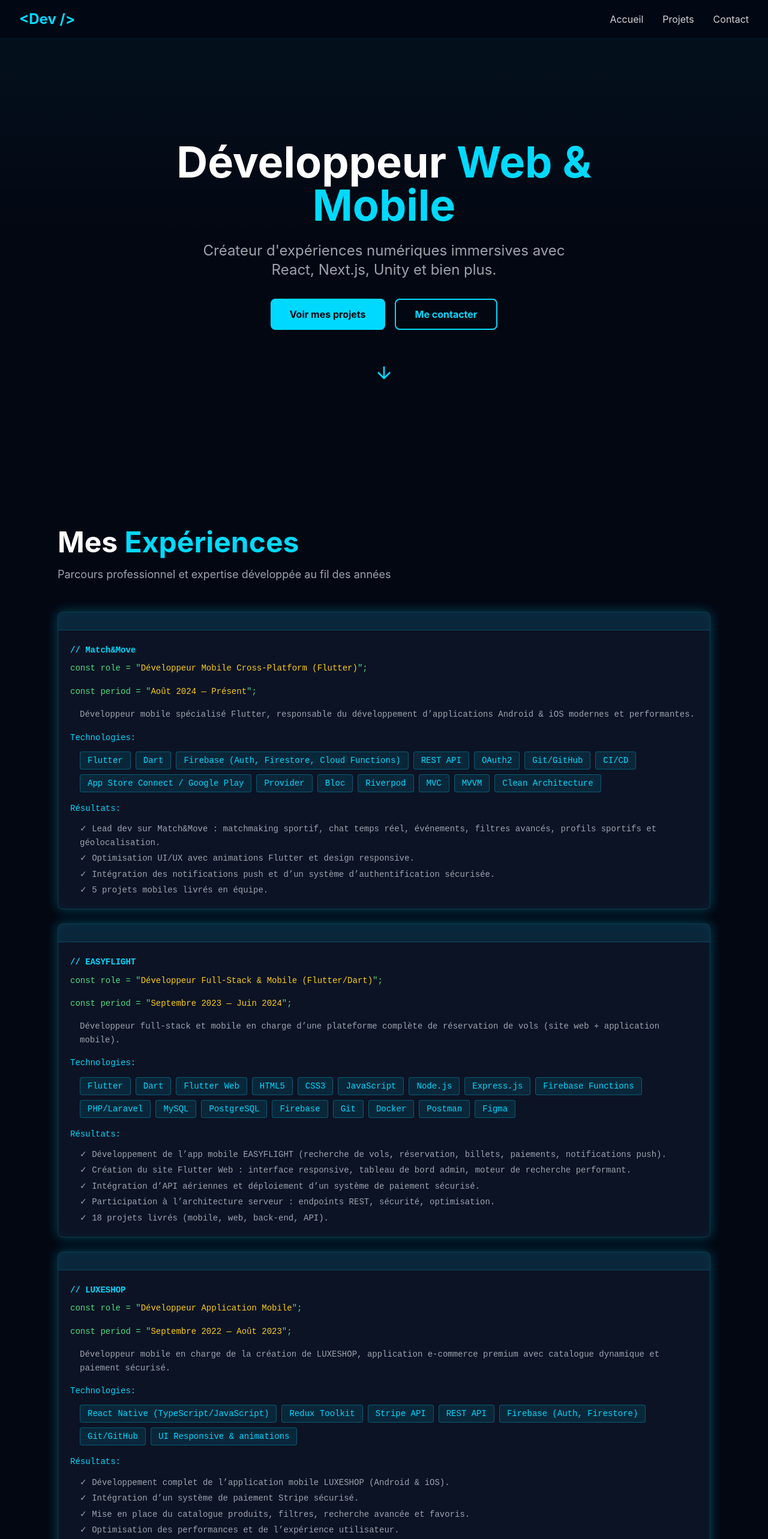
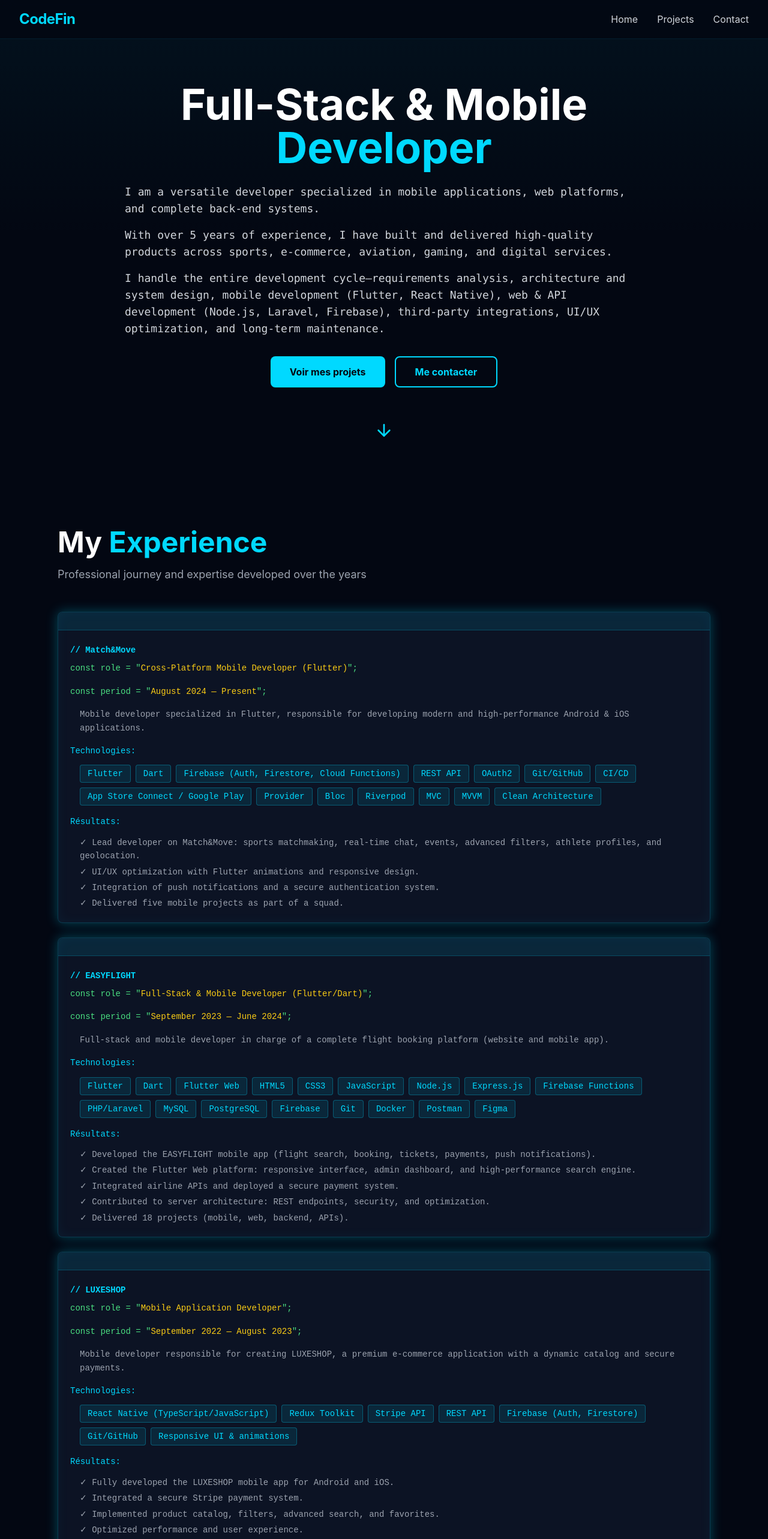
Before and after one commit to Ezahrani/Portfolio-Ezahrani-ayoub, a Next.js app: page / in a window 1280 px wide. Shown: the top 2566 px of the page at 60% size. Built offline with nearby package versions, Linux system fonts and the light colour scheme.

Commit message:
Translate site content and refresh branding

```diff
--- a/src/app/contact/page.tsx
+++ b/src/app/contact/page.tsx
@@ -19,10 +19,10 @@ export default function ContactPage() {
           className="max-w-4xl mx-auto text-center"
         >
           <h1 className="text-5xl md:text-6xl font-bold text-white mb-6">
-            Travaillons <span className="text-accent">ensemble</span>
+            Let’s <span className="text-accent">Work Together</span>
           </h1>
           <p className="text-gray-400 text-lg">
-            Vous avez un projet en tête ? Je serais ravi de discuter avec vous et de transformer vos idées en réalité.
+            Do you have a project in mind? I’d be happy to discuss it with you and help turn your ideas into reality.
           </p>
         </motion.div>
       </section>
@@ -39,7 +39,7 @@ export default function ContactPage() {
           >
             {/* Name */}
             <div>
-              <label className="block text-white font-medium mb-2">Votre nom</label>
+              <label className="block text-white font-medium mb-2">Your Name</label>
               <input
                 type="text"
                 placeholder="John Doe"
@@ -59,10 +59,10 @@ export default function ContactPage() {
 
             {/* Subject */}
             <div>
-              <label className="block text-white font-medium mb-2">Sujet</label>
+              <label className="block text-white font-medium mb-2">Subject</label>
               <input
                 type="text"
-                placeholder="Développement d'une application web"
+                placeholder="Web Application Development"
                 className="w-full px-4 py-3 bg-dark-800 border border-accent/20 rounded-lg text-white placeholder-gray-500 focus:outline-none focus:border-accent transition-colors"
               />
             </div>
@@ -71,7 +71,7 @@ export default function ContactPage() {
             <div>
               <label className="block text-white font-medium mb-2">Message</label>
               <textarea
-                placeholder="Décrivez votre projet..."
+                placeholder="Describe your project..."
                 rows={6}
                 className="w-full px-4 py-3 bg-dark-800 border border-accent/20 rounded-lg text-white placeholder-gray-500 focus:outline-none focus:border-accent transition-colors resize-none"
               />
@@ -90,45 +90,6 @@ export default function ContactPage() {
         </div>
       </section>
 
-      {/* Social Links */}
-      <section className="py-20 px-4 md:px-8 bg-dark-900/50">
-        <div className="max-w-6xl mx-auto">
-          <motion.div
-            initial={{ opacity: 0, y: 20 }}
-            whileInView={{ opacity: 1, y: 0 }}
-            transition={{ duration: 0.6 }}
-            viewport={{ once: true }}
-            className="text-center mb-12"
-          >
-            <h2 className="text-4xl font-bold text-white mb-4">
-              Retrouvez-moi sur les <span className="text-accent">réseaux</span>
-            </h2>
-          </motion.div>
-
-          <div className="flex flex-wrap justify-center gap-6">
-            {[
-              { icon: Mail, label: 'Email', href: 'mailto:contact@example.com' },
-              { icon: Linkedin, label: 'LinkedIn', href: '#' },
-              { icon: Github, label: 'GitHub', href: '#' },
-              { icon: Twitter, label: 'Twitter', href: '#' },
-            ].map((social, index) => (
-              <motion.a
-                key={index}
-                href={social.href}
-                initial={{ opacity: 0, y: 20 }}
-                whileInView={{ opacity: 1, y: 0 }}
-                transition={{ duration: 0.6, delay: index * 0.1 }}
-                viewport={{ once: true }}
-                className="flex items-center gap-3 px-6 py-3 bg-dark-800 border border-accent/20 rounded-lg hover:border-accent/50 hover:bg-accent/10 transition-all group"
-              >
-                <social.icon className="text-accent group-hover:scale-110 transition-transform" size={24} />
-                <span className="text-white font-medium">{social.label}</span>
-              </motion.a>
-            ))}
-          </div>
-        </div>
-      </section>
-
       {/* Footer */}
       <Footer />
     </main>
--- a/src/app/page.tsx
+++ b/src/app/page.tsx
@@ -9,10 +9,10 @@ import { motion } from 'framer-motion'
 const experiences = [
   {
     company: 'Match&Move',
-    role: 'Développeur Mobile Cross-Platform (Flutter)',
-    period: 'Août 2024 — Présent',
+    role: 'Cross-Platform Mobile Developer (Flutter)',
+    period: 'August 2024 — Present',
     description:
-      "Développeur mobile spécialisé Flutter, responsable du développement d’applications Android & iOS modernes et performantes.",
+      'Mobile developer specialized in Flutter, responsible for developing modern and high-performance Android & iOS applications.',
     technologies: [
       'Flutter',
       'Dart',
@@ -30,18 +30,18 @@ const experiences = [
       'Clean Architecture',
     ],
     achievements: [
-      'Lead dev sur Match&Move : matchmaking sportif, chat temps réel, événements, filtres avancés, profils sportifs et géolocalisation.',
-      'Optimisation UI/UX avec animations Flutter et design responsive.',
-      'Intégration des notifications push et d’un système d’authentification sécurisée.',
-      '5 projets mobiles livrés en équipe.',
+      'Lead developer on Match&Move: sports matchmaking, real-time chat, events, advanced filters, athlete profiles, and geolocation.',
+      'UI/UX optimization with Flutter animations and responsive design.',
+      'Integration of push notifications and a secure authentication system.',
+      'Delivered five mobile projects as part of a squad.',
     ],
   },
   {
     company: 'EASYFLIGHT',
-    role: 'Développeur Full-Stack & Mobile (Flutter/Dart)',
-    period: 'Septembre 2023 — Juin 2024',
+    role: 'Full-Stack & Mobile Developer (Flutter/Dart)',
+    period: 'September 2023 — June 2024',
     description:
-      "Développeur full-stack et mobile en charge d’une plateforme complète de réservation de vols (site web + application mobile).",
+      'Full-stack and mobile developer in charge of a complete flight booking platform (website and mobile app).',
     technologies: [
       'Flutter',
       'Dart',
@@ -62,19 +62,19 @@ const experiences = [
       'Figma',
     ],
     achievements: [
-      "Développement de l’app mobile EASYFLIGHT (recherche de vols, réservation, billets, paiements, notifications push).",
-      'Création du site Flutter Web : interface responsive, tableau de bord admin, moteur de recherche performant.',
-      'Intégration d’API aériennes et déploiement d’un système de paiement sécurisé.',
-      'Participation à l’architecture serveur : endpoints REST, sécurité, optimisation.',
-      '18 projets livrés (mobile, web, back-end, API).',
+      'Developed the EASYFLIGHT mobile app (flight search, booking, tickets, payments, push notifications).',
+      'Created the Flutter Web platform: responsive interface, admin dashboard, and high-performance search engine.',
+      'Integrated airline APIs and deployed a secure payment system.',
+      'Contributed to server architecture: REST endpoints, security, and optimization.',
+      'Delivered 18 projects (mobile, web, backend, APIs).',
     ],
   },
   {
     company: 'LUXESHOP',
-    role: 'Développeur Application Mobile',
-    period: 'Septembre 2022 — Août 2023',
+    role: 'Mobile Application Developer',
+    period: 'September 2022 — August 2023',
     description:
-      "Développeur mobile en charge de la création de LUXESHOP, application e-commerce premium avec catalogue dynamique et paiement sécurisé.",
+      'Mobile developer responsible for creating LUXESHOP, a premium e-commerce application with a dynamic catalog and secure payments.',
     technologies: [
       'React Native (TypeScript/JavaScript)',
       'Redux Toolkit',
@@ -82,41 +82,41 @@ const experiences = [
       'REST API',
       'Firebase (Auth, Firestore)',
       'Git/GitHub',
-      'UI Responsive & animations',
+      'Responsive UI & animations',
     ],
     achievements: [
-      "Développement complet de l’application mobile LUXESHOP (Android & iOS).",
-      'Intégration d’un système de paiement Stripe sécurisé.',
-      'Mise en place du catalogue produits, filtres, recherche avancée et favoris.',
-      'Optimisation des performances et de l’expérience utilisateur.',
-      'Création d’une interface moderne et minimaliste adaptée au haut de gamme.',
-      'Livraison du projet avec maintenance et optimisation continue.',
+      'Fully developed the LUXESHOP mobile app for Android and iOS.',
+      'Integrated a secure Stripe payment system.',
+      'Implemented product catalog, filters, advanced search, and favorites.',
+      'Optimized performance and user experience.',
+      'Designed a modern, minimalist interface for premium retail.',
+      'Delivered the project with continuous maintenance and optimization.',
     ],
   },
   {
     company: 'Unity & C# Freelance',
-    role: 'Développeur Jeux Vidéo 2D / 3D',
-    period: 'Janvier 2019 — Août 2022',
+    role: '2D/3D Video Game Developer',
+    period: 'January 2019 — August 2022',
     description:
-      'Développeur jeux vidéo freelance spécialisé dans la création de jeux 2D et 3D avec Unity, de la conception à la publication multi-plateformes.',
+      'Freelance game developer specializing in 2D and 3D games with Unity, from concept to multi-platform publishing.',
     technologies: [
       'Unity Engine (2019–2022)',
-      'C# (Architecture, Gameplay, IA, Systèmes)',
+      'C# (Architecture, Gameplay, AI, Systems)',
       'Blender',
       'Photoshop',
       'Illustrator',
       'Git/GitHub',
       'Unity Asset Store',
-      'UI/UX Unity Canvas',
+      'Unity UI/UX',
       'Animations',
       'VFX',
     ],
     achievements: [
-      'Création de plus de 14 jeux vidéo : runners, puzzles, RPG légers, jeux de tir 3D, plateformes 2D.',
-      'Développement de systèmes complets : contrôles joueur, IA ennemies, gestion des niveaux, inventaires, scoring, menus et HUD.',
-      'Optimisation des performances pour Android/iOS et publication en white label.',
-      'Collaboration avec artistes 2D/3D pour intégrer assets, animations et effets.',
-      'Livraison de projets complets avec documentation technique et maintenance.',
+      'Created more than 14 video games: runners, puzzles, casual RPGs, 3D shooters, and 2D platformers.',
+      'Developed complete systems: player controls, enemy AI, level management, inventories, scoring, menus, and HUD.',
+      'Optimized performance for Android/iOS and published white-label releases.',
+      'Collaborated with 2D/3D artists to integrate assets, animations, and visual effects.',
+      'Delivered full projects with technical documentation and post-launch support.',
     ],
   },
 ]
@@ -139,10 +139,10 @@ export default function Home() {
           className="mb-12"
         >
           <h2 className="text-4xl md:text-5xl font-bold text-white mb-4">
-            Mes <span className="text-accent">Expériences</span>
+            My <span className="text-accent">Experience</span>
           </h2>
           <p className="text-gray-400 text-lg">
-            Parcours professionnel et expertise développée au fil des années
+            Professional journey and expertise developed over the years
           </p>
         </motion.div>
 
@@ -164,14 +164,14 @@ export default function Home() {
             className="mb-12"
           >
             <h2 className="text-4xl md:text-5xl font-bold text-white mb-4">
-              Mes <span className="text-accent">Compétences</span>
+              My <span className="text-accent">Skills</span>
             </h2>
           </motion.div>
 
           <div className="grid grid-cols-1 md:grid-cols-2 lg:grid-cols-3 gap-6">
             {[
               {
-                category: 'Développement Mobile',
+                category: 'Mobile Development',
                 skills: [
                   'Flutter',
                   'Dart',
@@ -183,30 +183,30 @@ export default function Home() {
                 ],
               },
               {
-                category: 'Développement Web',
-                skills: ['Flutter Web', 'HTML5', 'CSS3', 'JavaScript', 'Responsive Design', 'Intégration API web'],
+                category: 'Web Development',
+                skills: ['Flutter Web', 'HTML5', 'CSS3', 'JavaScript', 'Responsive Design', 'Web API integration'],
               },
               {
-                category: 'Back-end & API',
+                category: 'Back-End & API Development',
                 skills: [
                   'Node.js',
                   'Express.js',
                   'Firebase Cloud Functions',
                   'REST API',
-                  'OAuth2 / Auth sécurisé',
+                  'OAuth2 / Secure Authentication',
                   'PHP / Laravel (EASYFLIGHT)',
                 ],
               },
               {
-                category: 'Bases de Données',
-                skills: ['Firebase Firestore', 'Realtime Database', 'MySQL', 'PostgreSQL'],
+                category: 'Databases',
+                skills: ['Firebase Firestore', 'Firebase Realtime Database', 'MySQL', 'PostgreSQL'],
               },
               {
-                category: 'Paiement & Sécurité',
-                skills: ['Stripe API', 'Sécurité des paiements', 'Tokenization / Auth sécurisée'],
+                category: 'Payments & Security',
+                skills: ['Stripe API', 'Payment security', 'Tokenization / Secure authentication'],
               },
               {
-                category: 'Outils & Environnements',
+                category: 'Tools & Environments',
                 skills: [
                   'Git / GitHub',
                   'Docker',
@@ -218,29 +218,29 @@ export default function Home() {
                 ],
               },
               {
-                category: 'Architectures & Gestion d’État',
+                category: 'Architectures & State Management',
                 skills: ['Provider', 'Riverpod', 'Bloc', 'MVC', 'MVVM', 'Clean Architecture'],
               },
               {
-                category: 'Fonctionnalités avancées',
+                category: 'Advanced Features',
                 skills: [
-                  'Chat en temps réel',
-                  'Géolocalisation',
-                  'Push Notifications',
-                  'Matching / Recommandations',
-                  'Systèmes de recherche dynamiques',
-                  'Filtres avancés',
-                  'Gestion d’événements',
-                  'Systèmes de réservation',
+                  'Real-time chat',
+                  'Geolocation',
+                  'Push notifications',
+                  'Matching & recommendation systems',
+                  'Dynamic search systems',
+                  'Advanced filtering',
+                  'Event management',
+                  'Booking / reservation systems',
                 ],
               },
               {
-                category: 'UI/UX Mobile',
+                category: 'Mobile UI/UX',
                 skills: [
-                  'Design mobile moderne',
-                  'Conception d’interfaces Flutter',
+                  'Modern mobile design',
+                  'Flutter interface design',
                   'Animations & transitions',
-                  'UX orienté performance et fluidité',
+                  'Performance-oriented UX',
                 ],
               },
             ].map((skillGroup, index) => (
@@ -279,13 +279,13 @@ export default function Home() {
           className="max-w-4xl mx-auto text-center"
         >
           <h2 className="text-4xl md:text-5xl font-bold text-white mb-6">
-            Prêt à <span className="text-accent">collaborer</span> ?
+            Ready to <span className="text-accent">Collaborate</span>?
           </h2>
           <p className="text-gray-400 text-lg mb-8">
-            Que vous ayez un projet en tête ou que vous cherchiez un développeur talentueux, je serais ravi de discuter avec vous.
+            Whether you have a project in mind or are looking for a talented developer, I would be happy to discuss it with you.
           </p>
           <button className="px-8 py-4 bg-accent text-dark-950 font-bold rounded-lg hover:bg-accent/80 transition-all duration-300 hover:shadow-lg hover:shadow-accent/50">
-            Me contacter
+            Contact Me
           </button>
         </motion.div>
       </section>
--- a/src/components/Footer.tsx
+++ b/src/components/Footer.tsx
@@ -15,7 +15,7 @@ export default function Footer() {
             className="space-y-2"
           >
             <h3 className="text-2xl font-bold text-accent">CodeFin</h3>
-            <p className="text-gray-400">Solutions web & mobiles sur-mesure depuis Colombes, Île-de-France.</p>
+            <p className="text-gray-400">Custom web & mobile solutions from Colombes, Île-de-France.</p>
           </motion.div>
 
           <motion.div
@@ -53,7 +53,7 @@ export default function Footer() {
           viewport={{ once: true }}
           className="pt-8 mt-8 border-t border-accent/10 text-center text-gray-500"
         >
-          <p>© 2024 CodeFin. Tous droits réservés.</p>
+          <p>© 2024 CodeFin. All rights reserved.</p>
         </motion.div>
       </div>
     </footer>
--- a/src/components/Hero.tsx
+++ b/src/components/Hero.tsx
@@ -40,17 +40,28 @@ export default function Hero() {
           variants={itemVariants}
           className="text-5xl md:text-7xl font-bold mb-6 leading-tight"
         >
-          <span className="text-white">Développeur </span>
-          <span className="text-accent">Web & Mobile</span>
+          <span className="text-white">Full-Stack & Mobile </span>
+          <span className="text-accent">Developer</span>
         </motion.h1>
 
         {/* Subtitle */}
-        <motion.p
+        <motion.div
           variants={itemVariants}
-          className="text-xl md:text-2xl text-gray-400 mb-8 max-w-2xl mx-auto"
+          className="font-mono text-base md:text-lg text-gray-300 mb-8 w-full max-w-4xl mx-auto space-y-4 leading-relaxed text-left"
         >
-          Créateur d'expériences numériques immersives avec React, Next.js, Unity et bien plus.
-        </motion.p>
+          <p>
+            I am a versatile developer specialized in mobile applications, web platforms, and complete back-end systems.
+          </p>
+          <p>
+            With over 5 years of experience, I have built and delivered high-quality products across sports, e-commerce, aviation,
+            gaming, and digital services.
+          </p>
+          <p>
+            I handle the entire development cycle—requirements analysis, architecture and system design, mobile development (Flutter,
+            React Native), web & API development (Node.js, Laravel, Firebase), third-party integrations, UI/UX optimization, and
+            long-term maintenance.
+          </p>
+        </motion.div>
 
         {/* CTA Buttons */}
         <motion.div
--- a/src/components/Navigation.tsx
+++ b/src/components/Navigation.tsx
@@ -9,8 +9,8 @@ export default function Navigation() {
   const [isOpen, setIsOpen] = useState(false)
 
   const navItems = [
-    { label: 'Accueil', href: '/' },
-    { label: 'Projets', href: '/projects' },
+    { label: 'Home', href: '/' },
+    { label: 'Projects', href: '/projects' },
     { label: 'Contact', href: '/contact' },
   ]
 
@@ -24,8 +24,8 @@ export default function Navigation() {
             animate={{ opacity: 1, x: 0 }}
             transition={{ duration: 0.5 }}
           >
-            <Link href="/" className="text-2xl font-bold text-accent">
-              {'<Dev />'}
+            <Link href="/" className="text-2xl font-bold tracking-tight text-accent">
+              CodeFin
             </Link>
           </motion.div>
 
```
